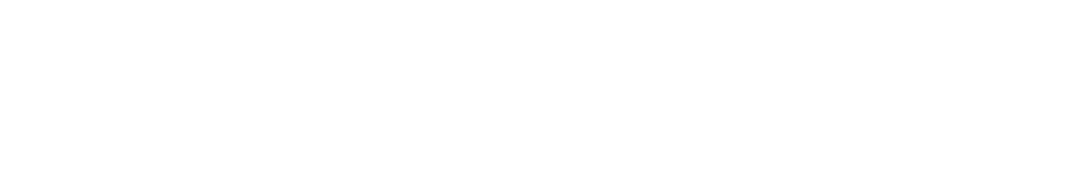
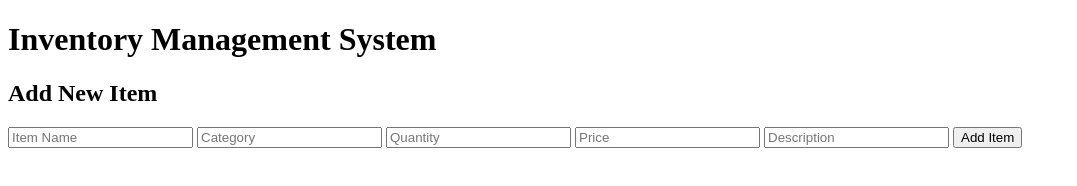
Before and after one commit to NikhilChari/Inventory-Management-System, a plain HTML site: page index.html in a window 1280 px wide. Shown: the whole page, without its empty margins (0-1077 px from the left). Drawn offline with Linux system fonts and the light colour scheme.

Commit message:
added form section

```diff
--- a/index.html
+++ b/index.html
@@ -6,6 +6,22 @@
     <title>Inventory Management System</title>
 </head>
 <body>
+    <header>
+        <h1>Inventory Management System</h1>
+    </header>
+    <main>
+        <section class="form-section">
+            <h2>Add New Item</h2>
+            <form id="addForm">
+                <input type="text" id="name"  placeholder="Item Name" required>
+                <input type="text" id="category" placeholder="Category" required>
+                <input type="number" id="quantity" placeholder="Quantity" required>
+                <input type="number" step="0.01" id="price" placeholder="Price" required>
+                <input type="text" id="description" placeholder="Description" required>
+                <button type="submit">Add Item</button>
+            </form>
+        </section>
+    </main>
 
 </body>
 </html>
```
